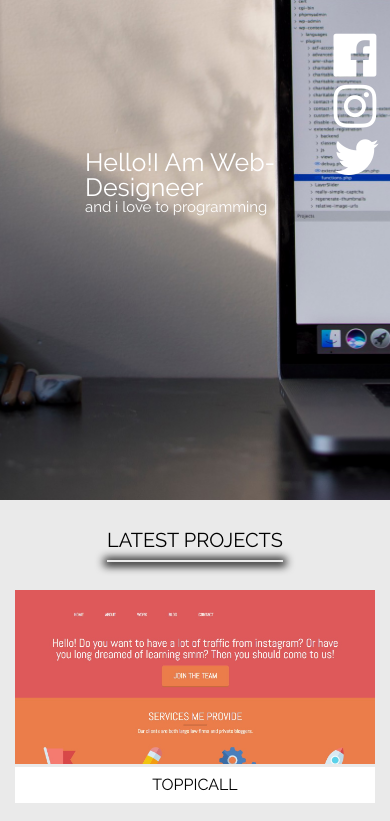
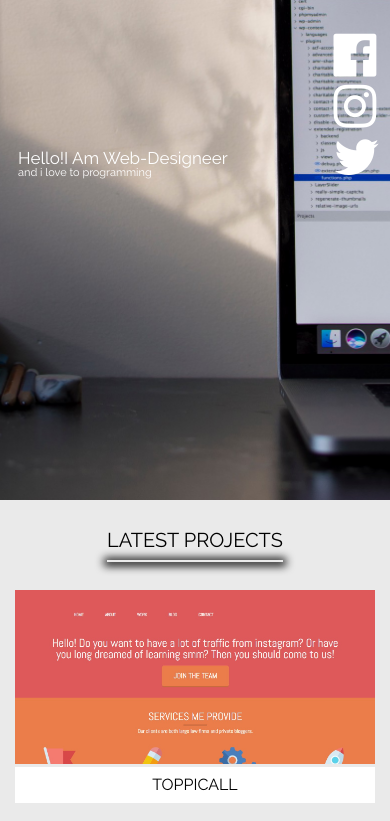
Before and after one commit to Edvench/portfolio, a plain HTML site: page index.html in a window 390 px wide. Shown: the top 821 px of the page. Drawn offline with nearby package versions, Linux system fonts and the light colour scheme; files that its build step writes are made by us from their sources; files whose address does not match are found by name.

Commit message:
Add files via upload

```diff
--- a/css/media.less
+++ b/css/media.less
@@ -41,6 +41,7 @@
             width: 27%;
             bottom: 35%
         }
+
 }
 
 @media only screen and (max-width : 835px) {
@@ -50,6 +51,9 @@
             width: 27%;
             bottom: 36.5%
         }
+        .header .headline {
+            padding-left:4px;
+            }
 }
 
 /* Small Devices, Tablets */
@@ -60,6 +64,9 @@
             width: 27%;
             bottom: 38%
         }
+        .header .headline {
+            padding-left:4px;
+            }
 }
 
 @media only screen and (max-width : 719px) {
@@ -70,6 +77,9 @@
             bottom: 38%;
             font-size:23px;
         }
+        .header .headline {
+            padding-left:4px;
+            }
 }
 @media only screen and (max-width : 689px) {
 	.bottom-section .btn-contact
@@ -79,6 +89,9 @@
             bottom: 39%;
             font-size:23px;
         }
+        .header .headline {
+            padding-left:4px;
+            }
 }
 @media only screen and (max-width : 641px) {
 	.bottom-section .btn-contact
@@ -88,6 +101,9 @@
             bottom: 40%;
             font-size:21px;
         }
+        .header .headline {
+            padding-left:4px;
+            }
 }
 /* Extra Small Devices, Phones */
 @media only screen and (max-width : 576px) {
@@ -98,6 +114,20 @@
             bottom: 40%;
             font-size:17px;
         }
+        .header .headline {
+            padding-left:4px;
+            }
+}
+@media only screen and (max-width : 478px) {
+	.header .headline .secondary-title {
+        font-size: 11px;
+    }
+    .header .headline .main-title {
+        font-size: 17px;
+    }
+    .header .headline {
+    padding-left:3px;
+    }
 }
 
 /* Custom, iPhone Retina */
```
Also changed, not shown: css/media.css.
